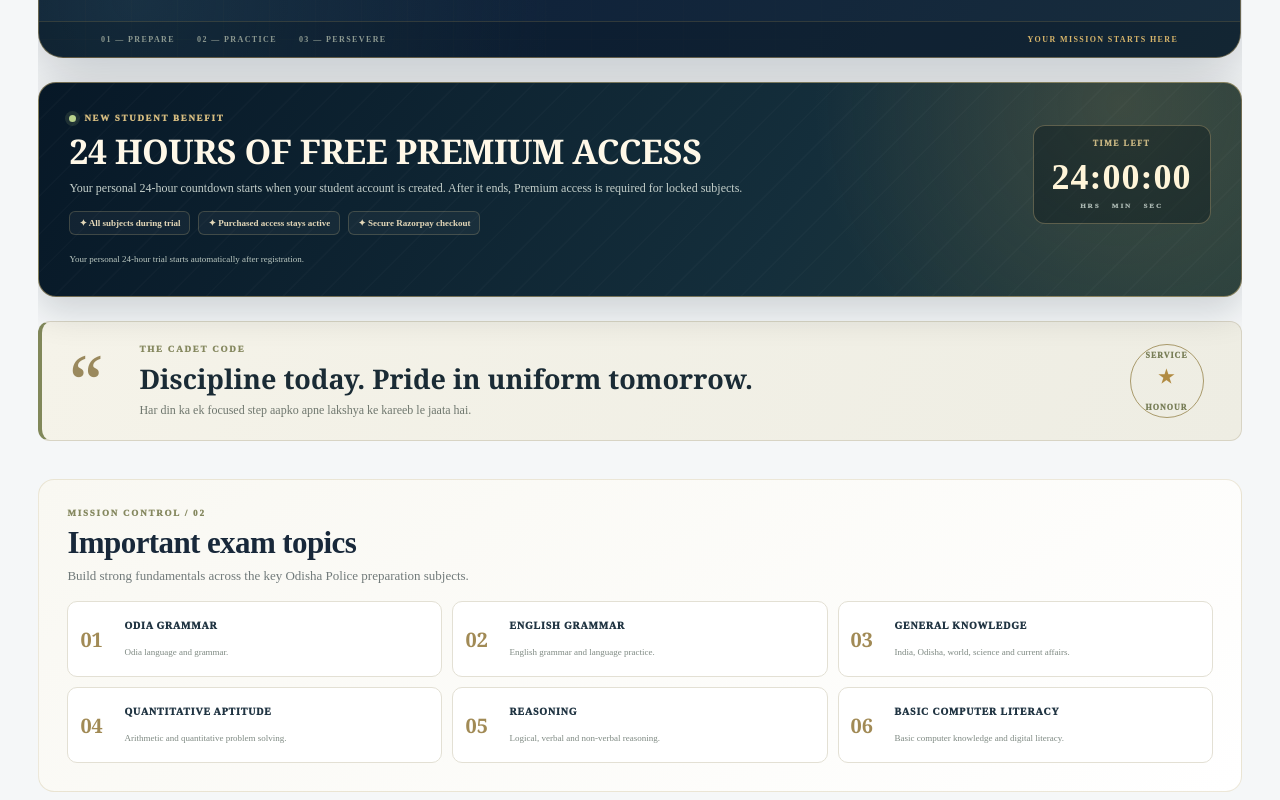
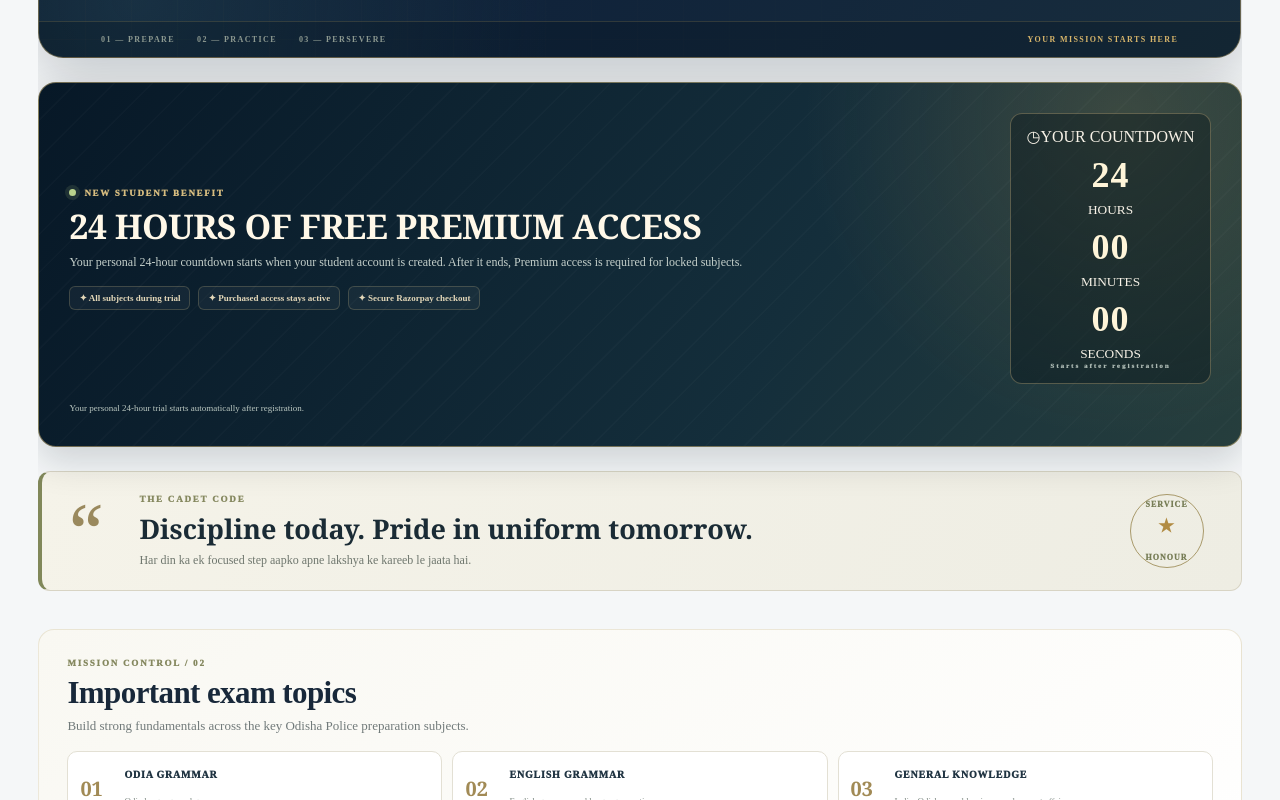
Before and after one commit to thekingocollection/mission-uniform, a Next.js app: page / in a window 1280 px wide. Shown: the part 660-1460 px from the top of the page. Built offline with nearby package versions, Linux system fonts and the light colour scheme; no server answers; the database is empty.

Commit message:
Improve student registration countdown timer layout

```diff
--- a/components/premium-trial-banner.tsx
+++ b/components/premium-trial-banner.tsx
@@ -48,7 +48,9 @@ export default function PremiumTrialBanner({ compact = false }: { compact?: bool
         <div className="mu-trial-perks"><span>✦ All subjects during trial</span><span>✦ Purchased access stays active</span><span>✦ Secure Razorpay checkout</span></div>
       </div>
       <div className="mu-trial-clock" aria-live="off" aria-label={ended ? "Trial ended" : "Time remaining"}>
-        <span>{ended ? "TRIAL ENDED" : "TIME LEFT"}</span><strong>{countdown}</strong><small>HRS&nbsp;&nbsp; MIN&nbsp;&nbsp; SEC</small>
+        <div className="mu-trial-clock-heading"><span className="mu-trial-clock-icon">◷</span><span>{ended ? "TRIAL ENDED" : "YOUR COUNTDOWN"}</span></div>
+        <div className="mu-trial-digits">{countdown.split(":").map((part, index) => <div className="mu-trial-digit" key={index}><strong>{part}</strong><small>{["HOURS", "MINUTES", "SECONDS"][index]}</small></div>)}</div>
+        <small className="mu-trial-clock-note">{signedIn ? "Time remaining" : "Starts after registration"}</small>
       </div>
       <div className="mu-trial-actions"><small>{signedIn ? "Countdown is linked to your account registration time." : "Your personal 24-hour trial starts automatically after registration."}</small></div>
     </section>
```
